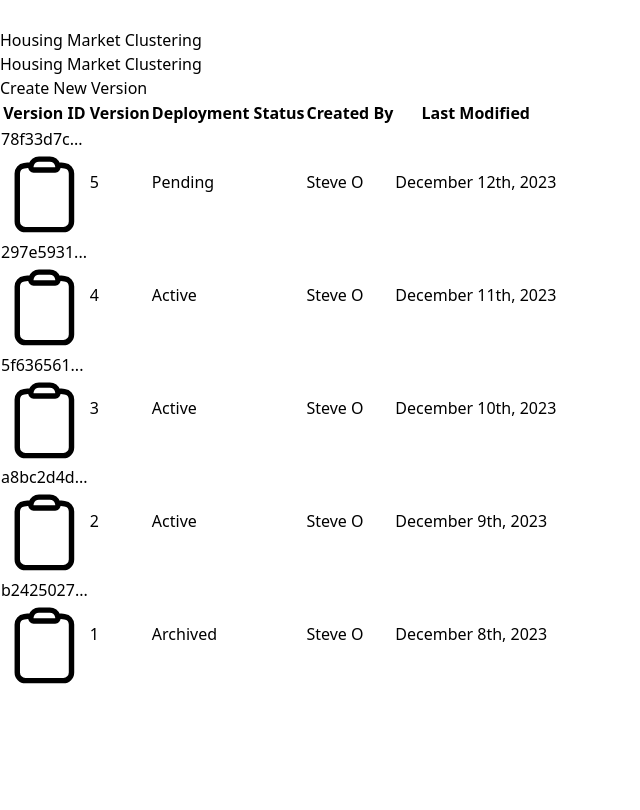
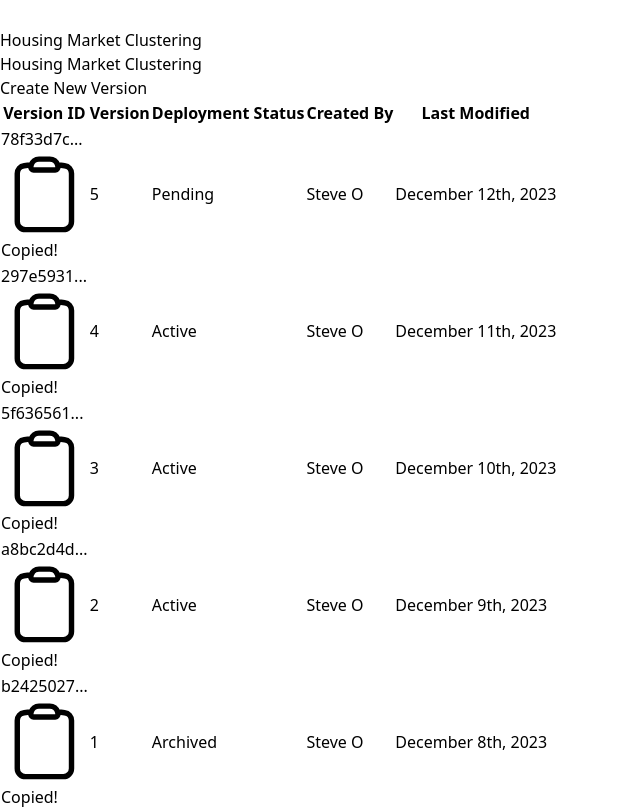
Before and after one commit to dstk-labs/dstk, a React (Vite) app in the folder dstk-web/: page /dashboard/models/1234 in a window 1280 px wide. Shown: the part 6540-7350 px from the top of the page, without its empty margins (0-640 px from the left). Before the commit the page ends 7230 px from the top, so only its background shows below. Built offline with nearby package versions, Linux system fonts and the light colour scheme.

Commit message:
Add Copy to Clipboard UX to Model Versioning Page (#62)
* Create Tooltip Component

* Add tooltip and copy functionality

```diff
--- a/dstk-web/src/components/ui/index.ts
+++ b/dstk-web/src/components/ui/index.ts
@@ -3,3 +3,4 @@ export * from './breadcrumb';
 export * from './button';
 export * from './status-icon';
 export * from './table';
+export * from './tooltip';
--- /dev/null
+++ b/dstk-web/src/components/ui/tooltip/Tooltip.tsx
@@ -0,0 +1,23 @@
+import { cn } from '@/lib/cn';
+
+type TooltipProps = {
+    children: React.ReactNode;
+    isVisible: boolean;
+    message: string;
+};
+
+export const Tooltip = ({ children, isVisible, message }: TooltipProps) => {
+    return (
+        <div className='relative w-max'>
+            {children}
+            <span
+                className={cn(
+                    'pointer-events-none absolute -top-7 left-0 w-max rounded bg-gray-900 px-2 py-1 text-sm font-medium text-gray-50 shadow transition-opacity',
+                    isVisible ? 'opacity-100' : 'opacity-0',
+                )}
+            >
+                {message}
+            </span>
+        </div>
+    );
+};
--- /dev/null
+++ b/dstk-web/src/components/ui/tooltip/index.ts
@@ -0,0 +1 @@
+export * from './Tooltip';
--- a/dstk-web/src/routes/model-version/index.tsx
+++ b/dstk-web/src/routes/model-version/index.tsx
@@ -1,3 +1,4 @@
+import { useState } from 'react';
 import { ClipboardIcon } from '@heroicons/react/24/outline';
 
 import {
@@ -12,6 +13,7 @@ import {
     TableHeaderCell,
     TableRow,
     type BadgeProps,
+    Tooltip,
 } from '@/components/ui';
 
 const models = [
@@ -53,6 +55,23 @@ const models = [
 ];
 
 export const ModelVersion = () => {
+    const [isTooltipHidden, setIsTooltipHidden] = useState(true);
+    const [copiedVersionId, setCopiedVersionId] = useState('');
+
+    const handleCopy = (modelVersion: string) => {
+        if (isTooltipHidden) {
+            setIsTooltipHidden(false);
+            setCopiedVersionId(modelVersion);
+
+            navigator.clipboard.writeText(modelVersion);
+
+            setTimeout(() => {
+                setIsTooltipHidden(true);
+                setCopiedVersionId('');
+            }, 750);
+        }
+    };
+
     return (
         <div className='w-full flex flex-col gap-12'>
             {/* Page Header */}
@@ -88,12 +107,19 @@ export const ModelVersion = () => {
                         <TableRow key={model.versionId}>
                             <TableCell
                                 className='hover:text-gray-800 hover:cursor-pointer'
-                                onClick={() => console.log('Text to copy:', model.versionId)}
+                                onClick={() => handleCopy(model.versionId)}
                             >
-                                <div className='flex items-center gap-1'>
-                                    <div>{model.versionId.substring(0, 8)}...</div>
-                                    <ClipboardIcon className='h-3 w-3 shrink-0 hover:text-gray-800 hover:cursor-pointer' />
-                                </div>
+                                <Tooltip
+                                    isVisible={
+                                        !isTooltipHidden && model.versionId === copiedVersionId
+                                    }
+                                    message='Copied!'
+                                >
+                                    <div className='flex items-center gap-1'>
+                                        <div>{model.versionId.substring(0, 8)}...</div>
+                                        <ClipboardIcon className='h-3 w-3 shrink-0 hover:text-gray-800 hover:cursor-pointer' />
+                                    </div>
+                                </Tooltip>
                             </TableCell>
                             <TableCell>{model.version}</TableCell>
                             <TableCell>
```
